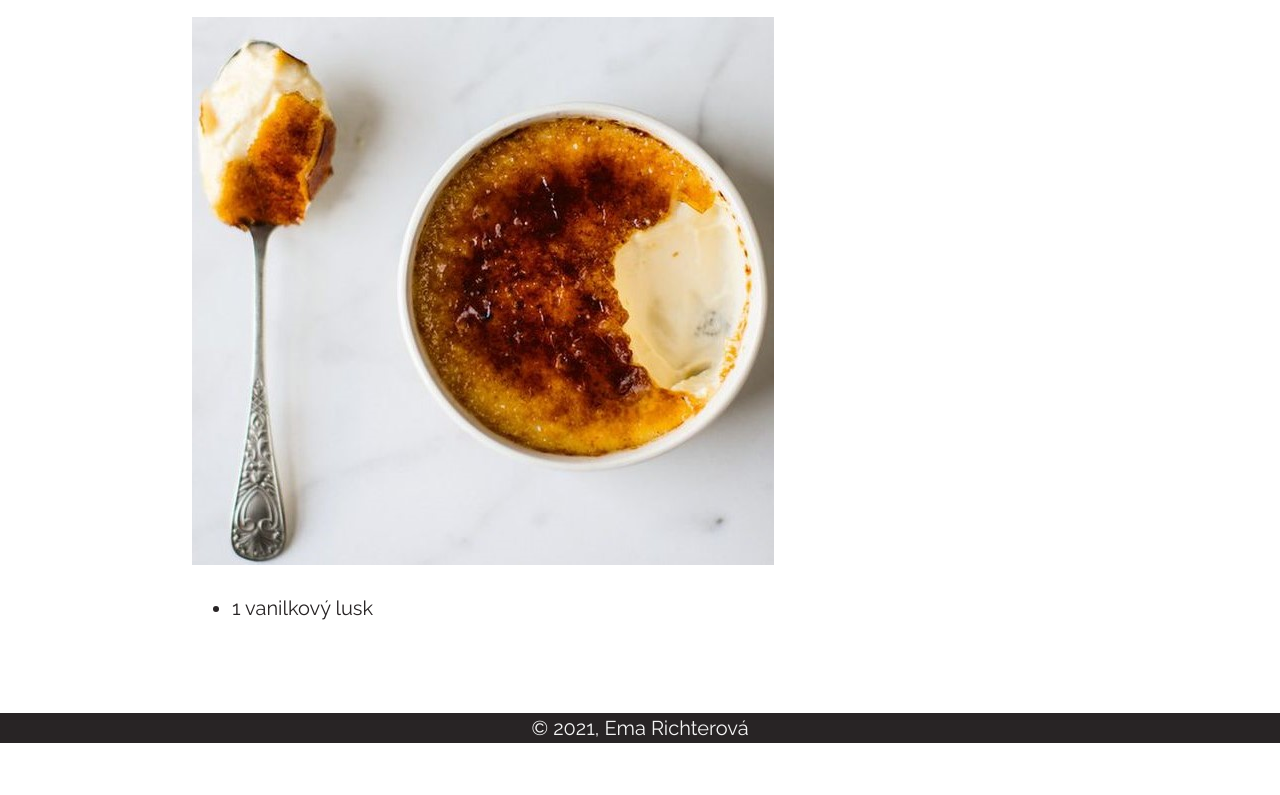
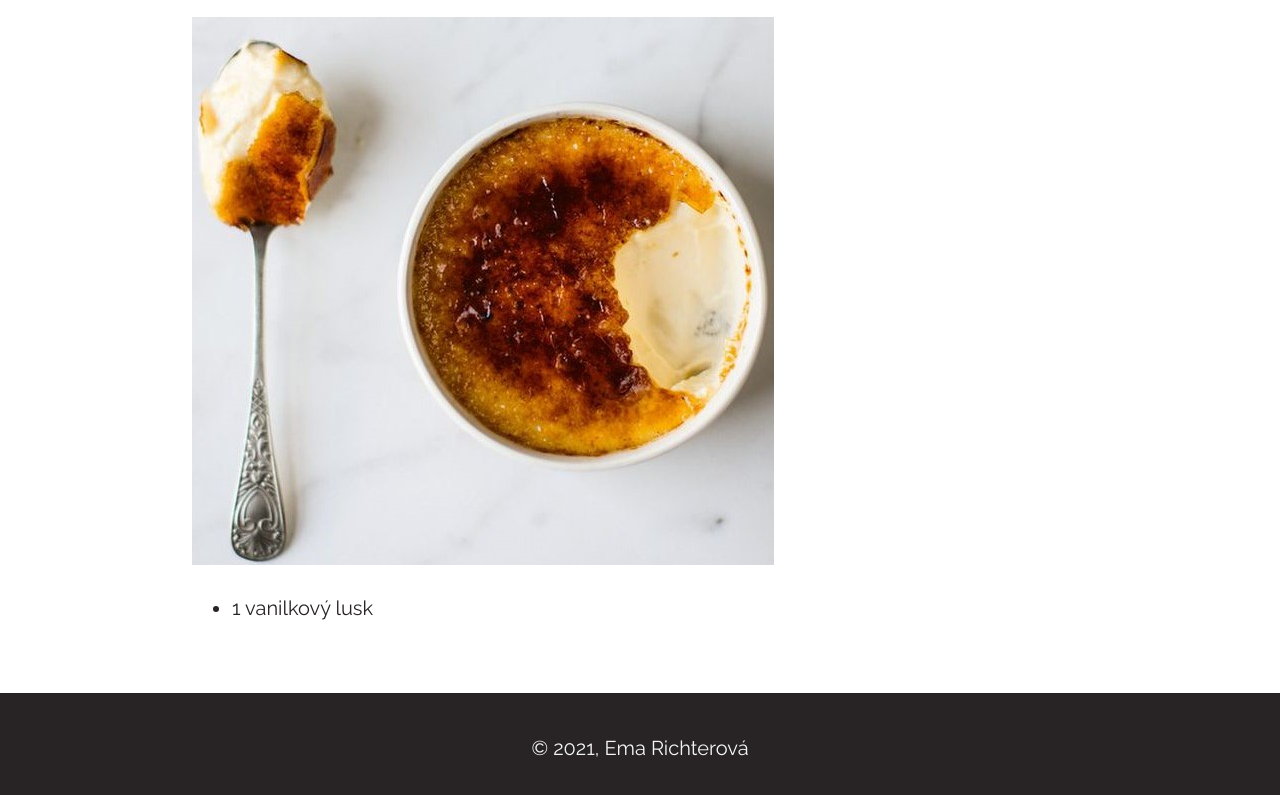
Before and after one commit to emarichterova/1.tyden, a plain HTML site: page index.html in a window 1280 px wide. Shown: the part 766-1561 px from the top of the page. Before the commit the page ends 1529 px from the top, so only its background shows below. Drawn offline with Linux system fonts and the light colour scheme.

Commit message:
Úprava v css

```diff
--- a/style.css
+++ b/style.css
@@ -19,7 +19,7 @@ h1 {
     background-color: #282425;
     text-align: center;
     color: whitesmoke;
-    padding: 20px, 15%;
+    padding: 20px 15%;
 }
 
 section {
```
